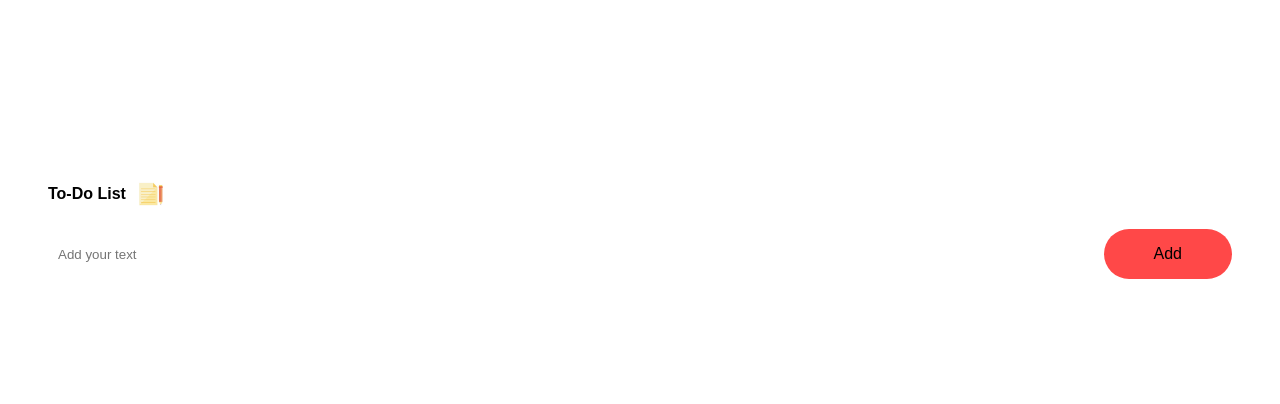
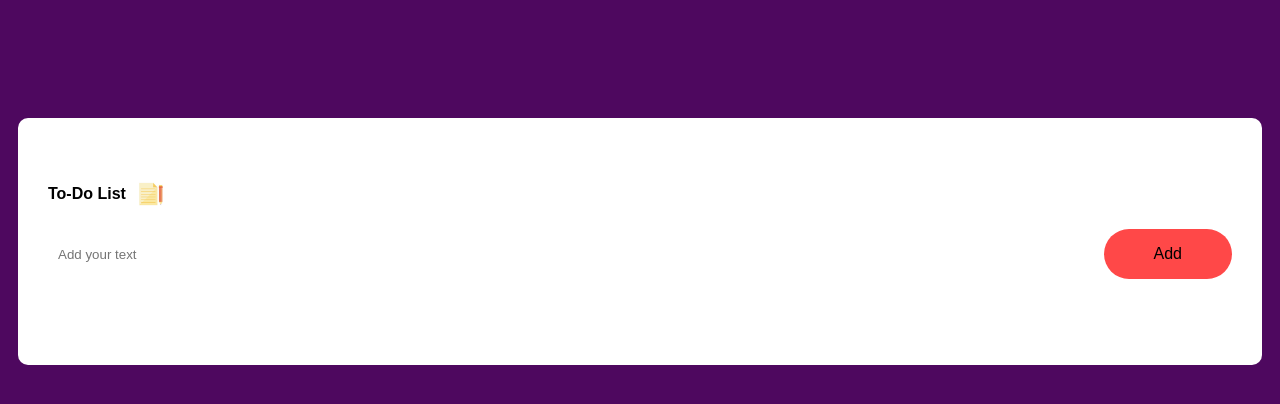
Before and after one commit to Myendwas/To-Do-app, a plain HTML site: page index.html in a window 1280 px wide. Drawn offline with Linux system fonts and the light colour scheme.

Commit message:
Update list.css

```diff
--- a/list.css
+++ b/list.css
@@ -8,7 +8,7 @@
     display: block;
 }
 body{
-    background: linear-gradient(#4e085f);
+    background: #4e085f;
 }
 .todo-app{
     width: 100%;
```
